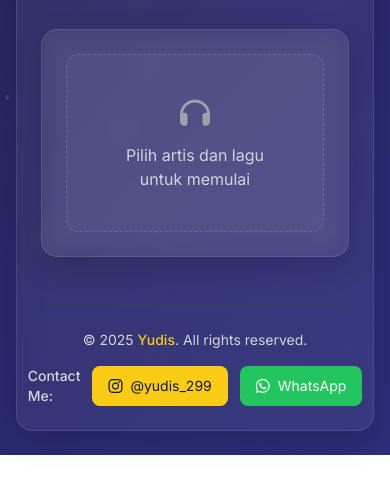
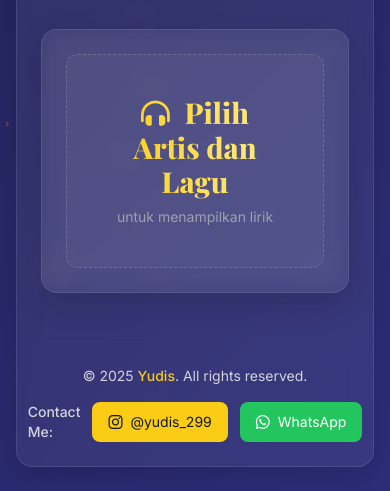
Before and after one commit to yudishosting/yudishtml1, a plain HTML site: page index.html in a window 390 px wide. Shown: the part 902-1393 px from the top of the page. Before the commit the page ends 1357 px from the top, so only its background shows below. Drawn offline with nearby package versions, Linux system fonts and the light colour scheme.

Commit message:
auto update

```diff
--- a/index.html
+++ b/index.html
@@ -8,7 +8,7 @@
   <script src="https://cdn.tailwindcss.com"></script>
   <link href="https://cdnjs.cloudflare.com/ajax/libs/font-awesome/6.4.0/css/all.min.css" rel="stylesheet">
   <style>
-    @import url('https://fonts.googleapis.com/css2?family=Inter:wght@300;400;500;600;700&family=Playfair+Display:wght@400;700&display=swap');
+    @import url('https://fonts.googleapis.com/css2?family=Inter:wght@300;400;500;600;700&family=Playfair+Display:wght@400;700;800&display=swap');
 
     /* Reset dan Base Styles */
     * {
@@ -213,6 +213,18 @@
       cursor: pointer;
     }
 
+    /* Tampilan Font Awal Lirik */
+    .initial-message {
+        font-size: 2.5rem;
+        font-weight: 800;
+        background: linear-gradient(90deg, #facc15, #fef08a);
+        -webkit-background-clip: text;
+        -webkit-text-fill-color: transparent;
+        background-clip: text;
+        line-height: 1.2;
+        font-family: 'Playfair Display', serif;
+    }
+
     /* Responsive Adjustments */
     @media (min-width: 640px) {
       .grid-responsive {
@@ -230,14 +242,15 @@
       .container {
         padding: 1rem;
       }
+      .initial-message {
+        font-size: 1.8rem;
+      }
     }
   </style>
 </head>
 <body>
-  <!-- Partikel Latar Belakang -->
   <canvas id="particleCanvas"></canvas>
 
-  <!-- Floating Notes -->
   <div class="absolute text-xl text-yellow-300/10 animate-[float_8s_ease-in-out_infinite]" style="top: 10%; left: 5%;">
     <i class="fas fa-music"></i>
   </div>
@@ -248,10 +261,8 @@
     <i class="fas fa-compact-disc"></i>
   </div>
 
-  <!-- Main Content -->
   <div id="mainContent" class="container max-w-7xl mx-auto px-4 sm:px-6 lg:px-8 py-6">
     <div class="glass-effect rounded-2xl p-6 sm:p-8 lg:p-10 relative z-10">
-      <!-- Header -->
       <div class="flex justify-between items-center mb-10">
         <div>
           <h1 class="text-3xl sm:text-4xl lg:text-5xl font-bold text-white mb-3 font-['Playfair_Display']">
@@ -262,22 +273,17 @@
         </div>
       </div>
 
-      <!-- Back Button -->
       <button id="backButton" class="hidden mb-6 px-5 py-2 bg-yellow-400 text-gray-900 rounded-lg hover:bg-yellow-300 transition-all duration-300 font-medium text-sm">
         <i class="fas fa-arrow-left mr-2"></i>
         Kembali ke Daftar Artis
       </button>
 
-      <!-- Artist List -->
       <div id="artistList" class="grid-responsive"></div>
 
-      <!-- Playlist -->
       <div id="playlist" class="hidden space-y-4"></div>
 
-      <!-- Audio Player (Hidden) -->
       <audio id="audioPlayer" class="hidden"></audio>
 
-      <!-- Music Controls -->
       <div id="musicControls" class="hidden mt-8">
         <div class="glass-effect rounded-2xl p-6">
           <div id="nowPlaying" class="text-lg font-medium now-playing-text mb-4"></div>
@@ -312,15 +318,16 @@
         </div>
       </div>
 
-      <!-- Lyrics -->
       <div id="lyrics" class="mt-8 p-6 glass-effect rounded-2xl text-white text-base max-h-96 overflow-y-auto">
         <div class="empty-state">
-          <i class="fas fa-headphones text-3xl text-gray-400 mb-3"></i>
-          <p class="text-gray-300">Pilih artis dan lagu untuk memulai</p>
+          <h3 class="initial-message font-['Playfair_Display']">
+            <i class="fas fa-headphones-alt text-yellow-400 mr-2"></i>
+            Pilih Artis dan Lagu
+          </h3>
+          <p class="text-gray-400 text-sm mt-2">untuk menampilkan lirik</p>
         </div>
       </div>
 
-      <!-- Footer -->
       <footer class="mt-12 pt-6 border-t border-gray-700">
         <div class="flex flex-col sm:flex-row items-center justify-between space-y-4 sm:space-y-0">
           <div class="text-gray-300 text-sm">
@@ -870,8 +877,11 @@
       nowPlaying.textContent = '';
       lyricsContainer.innerHTML = `
         <div class="empty-state">
-          <i class="fas fa-headphones text-3xl text-gray-400 mb-3"></i>
-          <p class="text-gray-300">Pilih artis dan lagu untuk melihat lirik</p>
+          <h3 class="initial-message font-['Playfair_Display']">
+            <i class="fas fa-headphones-alt text-yellow-400 mr-2"></i>
+            Pilih Artis dan Lagu
+          </h3>
+          <p class="text-gray-400 text-sm mt-2">untuk menampilkan lirik</p>
         </div>
       `;
       currentLyrics = [];
```
